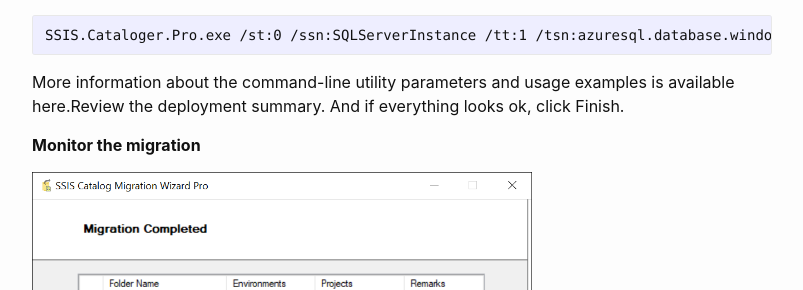
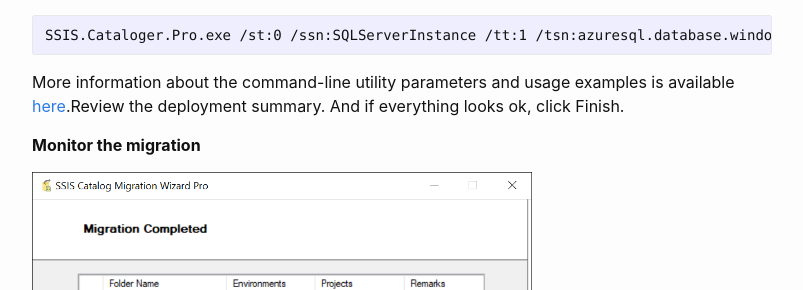
Before and after one commit to kr55/ssiscataloger, a Jekyll site: the page built from index.md, in a window 1280 px wide and 900 px high, scrolled down 6170 px. Shown: the part 188-478 px from the top of the window, without its empty margins (238-1041 px from the left). Built offline with Jekyll 4.4.1, drawn with Linux system fonts in a browser that asks for light colours; our own code applies the rules of GitHub Pages for plain Markdown files; part of the change alters nothing that is shown.

```diff
--- a/index.md
+++ b/index.md
@@ -119,7 +119,7 @@ For example, in the current case, the command-line script will look like below.
 
 
 
-More information about the command-line utility parameters and usage examples is available here.Review the deployment summary. And if everything looks ok, click Finish.
+More information about the command-line utility parameters and usage examples is available [here](https://azureops.org/articles/ssis-catalog-migration-wizard-pro/#Automation).Review the deployment summary. And if everything looks ok, click Finish.
 
 
 **Monitor the migration**
```
